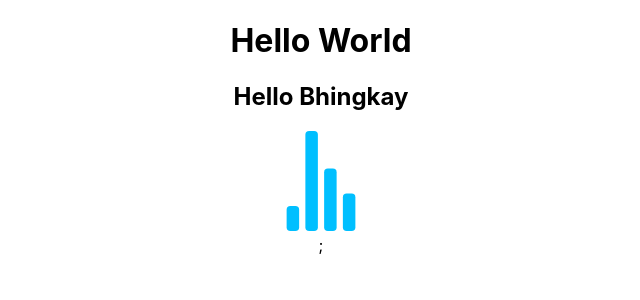
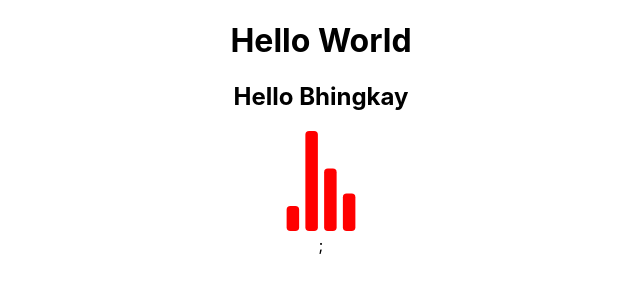
Before and after one commit to bhingkay/react-weather, a React (Create React App) app: page / in a window 1280 px wide. Shown: the top 300 px of the page, without its empty margins (319-959 px from the left). Built offline with nearby package versions, Linux system fonts and the light colour scheme; no server answers.

Commit message:
changed loader color to red

```diff
--- a/src/Weather.js
+++ b/src/Weather.js
@@ -16,7 +16,7 @@ export default function Weather(props) {
   return (
     <div>
       <h2>Hello Bhingkay</h2>
-      <Loader type="Ovalf" color="#00BFFF" height={100} width={100} />;
+      <Loader type="Ovalf" color="red" height={100} width={100} />;
     </div>
   );
 }
```
